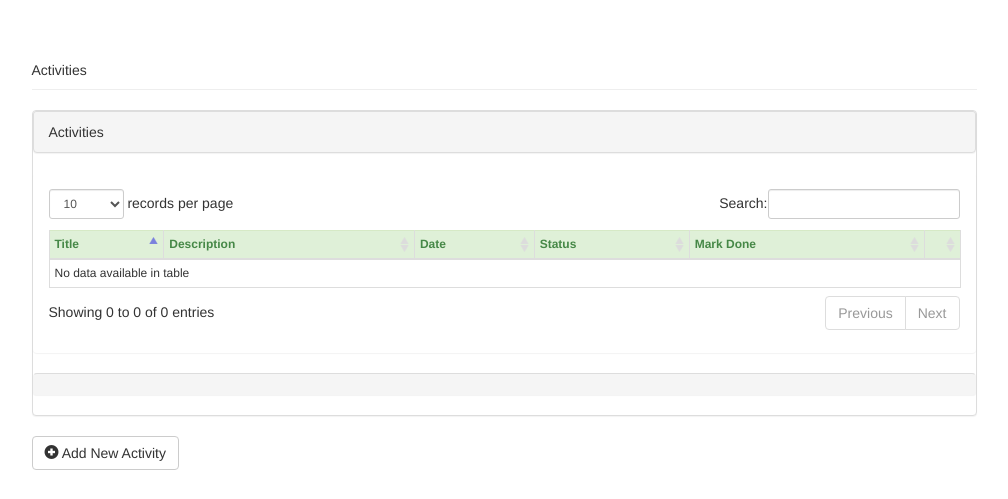
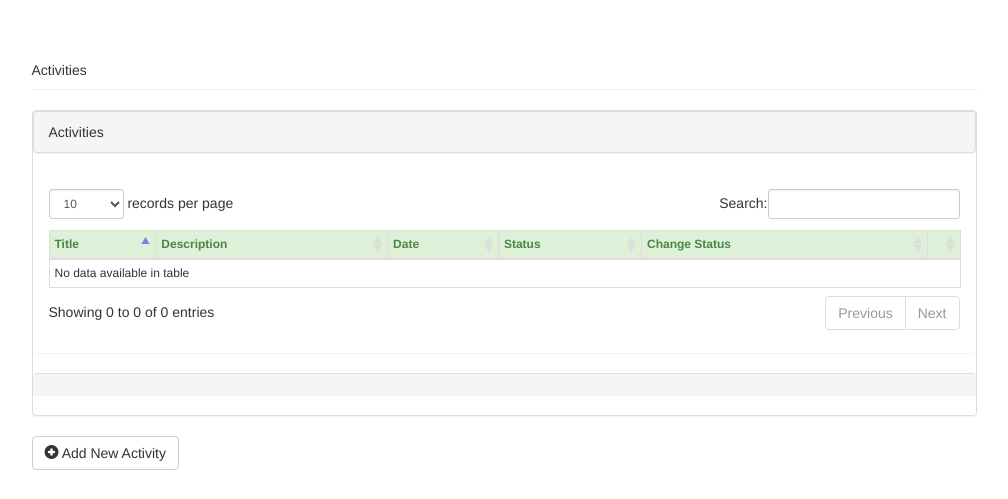
Before and after one commit to jmnyarega/buckect_list, a Flask app: page /activity_list in a window 1280 px wide. Shown: the part 51-550 px from the top of the page, without its empty margins (136-1144 px from the left). Run offline with Flask 2, Linux system fonts and the light colour scheme; some libraries are stand-ins or nearby versions.

Commit message:
Projet Templates

```diff
--- a/templates/activities.html
+++ b/templates/activities.html
@@ -19,7 +19,7 @@
                                         <th>Description</th>
                                         <th>Date</th>
                                         <th>Status</th>
-                                        <th>Mark Done</th>
+                                        <th>Change Status</th>
                                         <th></th>
                                 </thead>
 
@@ -36,7 +36,7 @@
                                             {% endif %}
 
                                             {% if values[2] == 'pending' %}
-                                            {{ values[2] }} <i style="color: goldenrod;" class="glyphicon glyphicon-check"></i>
+                                            {{ values[2] }} <i style="color: goldenrod;" class="glyphicon glyphicon-asterisk"></i>
                                             {% endif %}
                                             {% if values[2] == 'canceled' %}
                                             {{ values[2] }} <i style="color: red;" class="glyphicon glyphicon-remove-circle"></i>
@@ -45,11 +45,11 @@
 
                                         <td>
                                             {% if values[2] != 'done' %}
-                                          <a href="{{ url_for('mark_done', title=keys) }}" class="btn btn-default btn btn-sm"> Done</a>
+                                          <a href="{{ url_for('mark_done', title=keys) }}" class="btn btn-default btn btn-sm"> Done <i style="color: green" class="glyphicon glyphicon-ok-circle"></i></a>
                                             {% endif %}
 
                                             {% if values[2] == 'done'   %}
-                                          <a href="{{ url_for('mark_set_pending', title=keys) }}" class="btn btn-default btn btn-sm"> Pending</a>
+                                          <a href="{{ url_for('mark_set_pending', title=keys) }}" class="btn btn-default btn btn-sm"> Pending <i style="color: gold" class="glyphicon glyphicon-asterisk"></i> </a>
                                             {% endif %}
                                         </td>
 
--- a/templates/invited.html
+++ b/templates/invited.html
@@ -10,6 +10,7 @@
                     <div class="panel panel-default">
                             <div class="panel panel-heading">
                                 <h4>{{ title }}</h4>
+
                             </div>
                             <div class="panel panel-body">
 
@@ -60,11 +61,14 @@
                             </div>
                     </div>
                     <!--</div>-->
+                    {% if status != 'done'  %}
                             <a href="{{ url_for('invite_friend',titles=title) }}" class="btn btn-default">
                                     <span class="glyphicon glyphicon-plus-sign">
                                             </span>
                                 Add New Friend
                             </a>
+                    {% endif %}
+
                             <a href="{{ url_for('list_activities') }}" class="btn btn-default">
                                     <span class="glyphicon glyphicon-list">
                                             </span>
```
